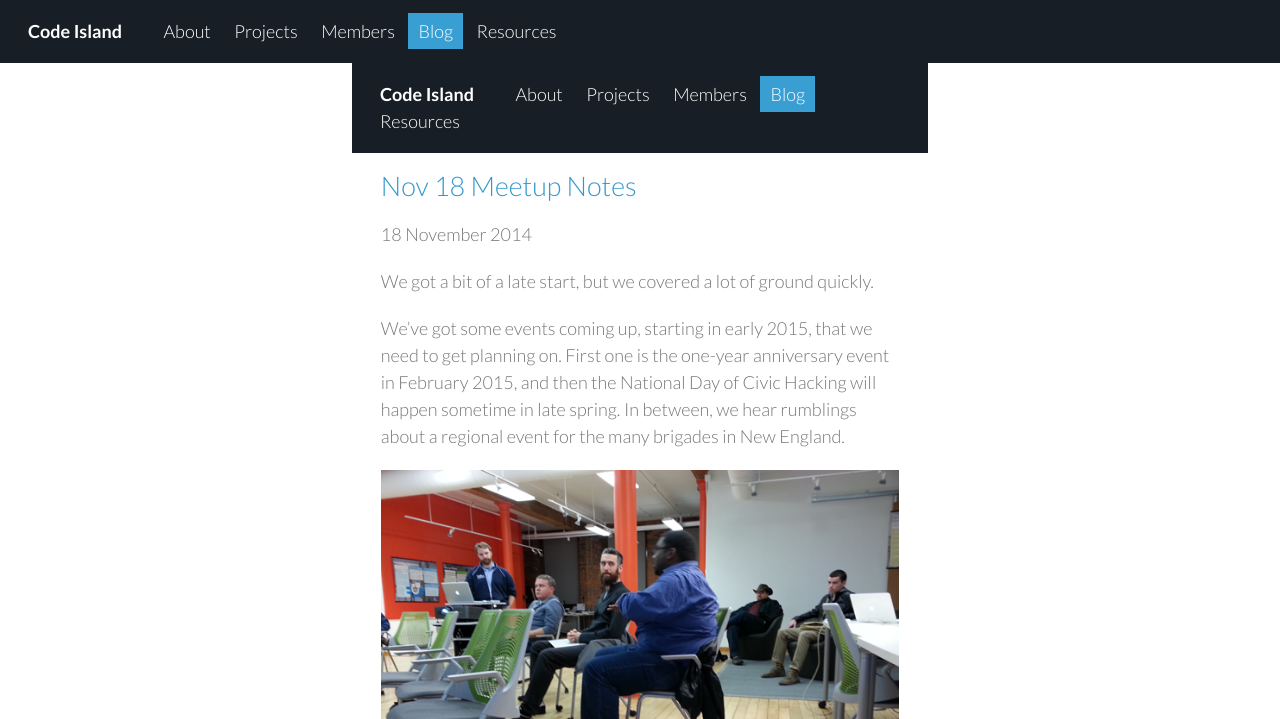
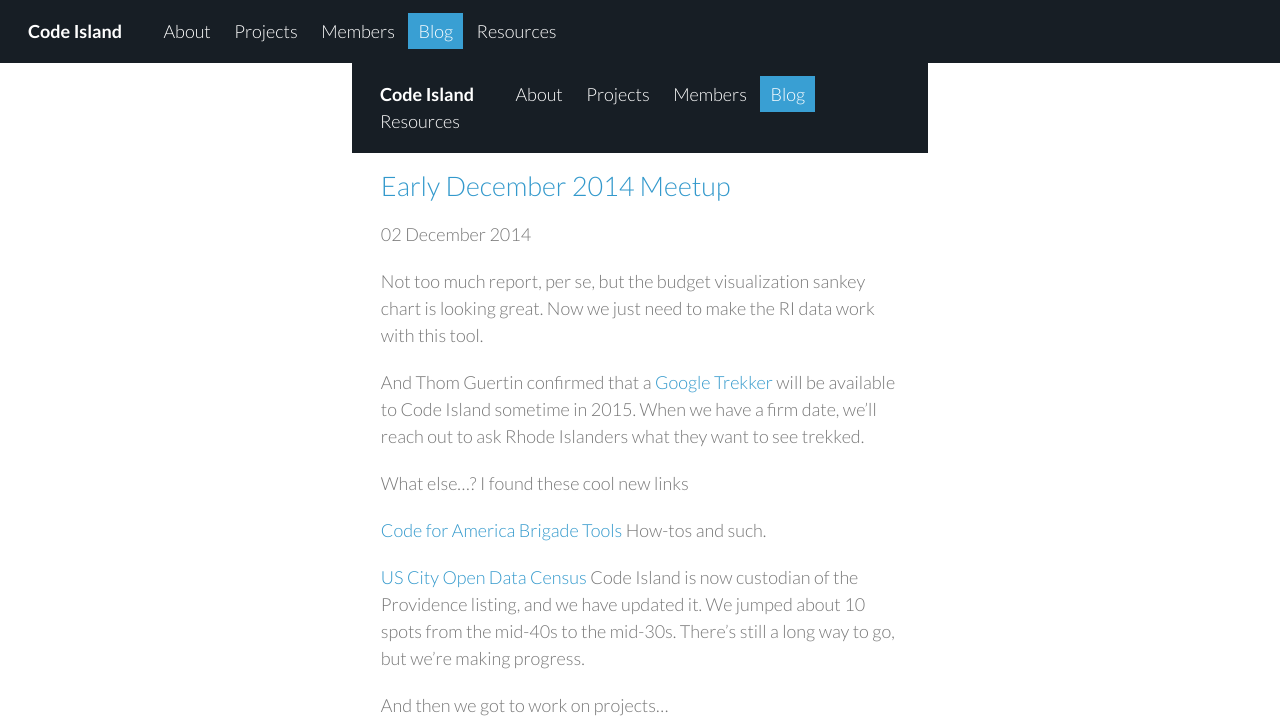
Before and after one commit to codeisland/codeisland.github.io, a Jekyll site: the page built from blog/index.html, in a window 1280 px wide and 1400 px high. Shown: the top 719 px of the window. Built offline with Jekyll 4.4.1, drawn with Linux system fonts in a browser that asks for light colours; some of the changed text lies outside the part shown; grey boxes are pictures that could not be loaded.

Commit message:
Update and rename _drafts/2014-02-12-meetup-report.md to _posts/2014-12-02-meetup-report.md

```diff
--- a/_drafts/2014-02-12-meetup-report.md
+++ b/_posts/2014-12-02-meetup-report.md
@@ -14,6 +14,10 @@ And Thom Guertin confirmed that a [Google Trekker](https://www.google.com/maps/a
 
 What else...? I found these cool new links
 
-[Code for America Brigade Tools](http://www.codeforamerica.org/brigade/tools)Hey, cool. How-tos and such.
+[Code for America Brigade Tools](http://www.codeforamerica.org/brigade/tools) How-tos and such.
 
 [US City Open Data Census](http://us-city.census.okfn.org/) Code Island is now custodian of the Providence listing, and we have updated it. We jumped about 10 spots from the mid-40s to the mid-30s. There's still a long way to go, but we're making progress.
+
+And then we got to work on projects...
+
+![Nelson Rocha, Joe Alba and James Haley's elbow discussing the budget visualization sankey chart.](/images/photos/20141202-600.jpg)
```
Also changed, not shown: other parts of _posts/2014-12-02-meetup-report.md (+1 -1 lines).
